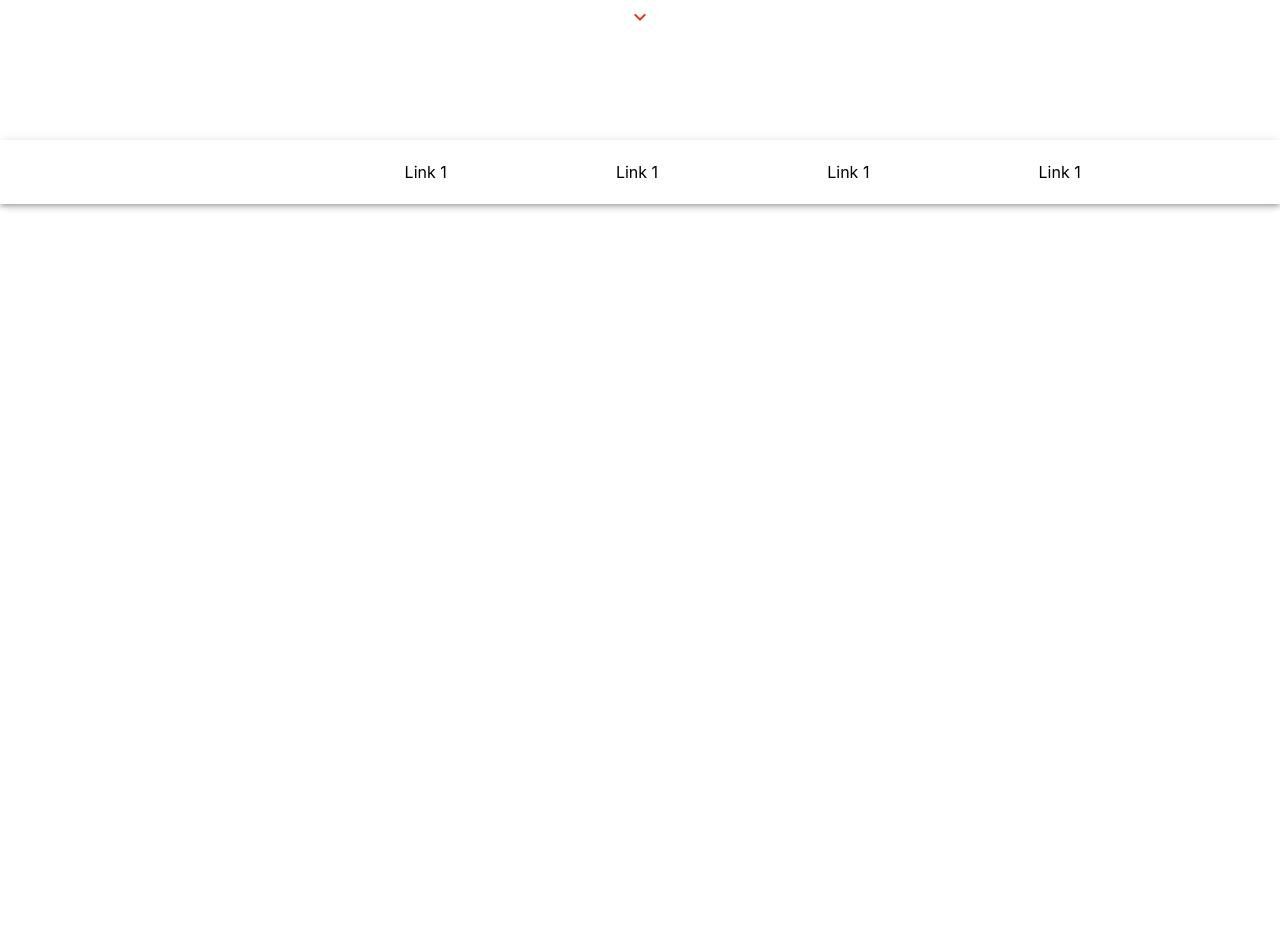
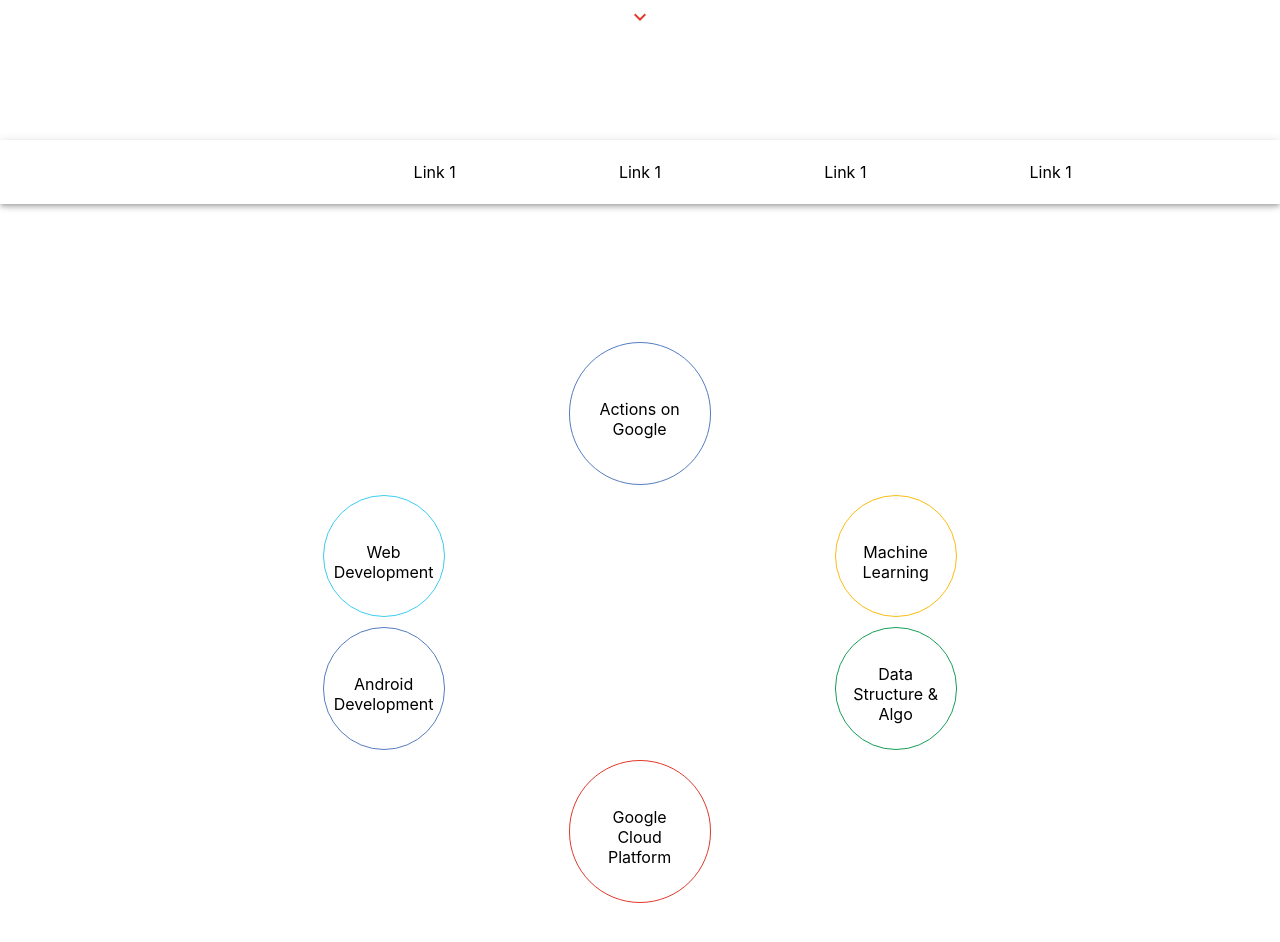
Before and after one commit to shubhamkakkar/dsc-mait-react-frontend, a React (Create React App) app: page / in a window 1280 px wide. Shown: the part 660-1602 px from the top of the page. Before the commit the page ends 870 px from the top, so only its background shows below. Built offline with nearby package versions, Linux system fonts and the light colour scheme.

Commit message:
technologies we will teach flip animation ready git add . now work on click animation as shown in react spring

```diff
--- /dev/null
+++ b/src/components/FlipTitle/FlipTitle.js
@@ -0,0 +1,40 @@
+import React, {useState} from "react";
+import {animated, useSpring} from "react-spring";
+
+
+export default function FlipTitle({title, borderColor, src}) {
+    const [flipped, set] = useState(false);
+    const {transform, opacity} = useSpring({
+        opacity: flipped ? 1 : 0,
+        transform: `rotateX(${flipped ? 180 : 0}deg)`,
+        config: {mass: 5, tension: 500, friction: 80}
+    });
+    return (
+        <div
+            style={{
+                border: "1px solid " + borderColor,
+                display: "flex",
+                justifyContent: "center",
+                alignItems: "center",
+            }}
+            onMouseEnter={() => set(state => true)} onMouseLeave={() => set(sate => false)}>
+            <animated.div style={{
+                position: "absolute",
+                willChange: "transform, opacity",
+                opacity: opacity.interpolate(op => 1 - op),
+                transform,
+            }}>
+                {title}
+            </animated.div>
+            <animated.div
+                style={{
+                    position: "absolute",
+                    willChange: "transform, opacity",
+                    opacity,
+                    transform: transform.interpolate(t => `${t} rotateX(180deg)`),
+                }}>
+                <img  {...{src}} alt={`${title} logo`} style={{objectFit: "cover"}} />
+            </animated.div>
+        </div>
+    )
+}
--- /dev/null
+++ b/src/components/Letter/Letter.tsx
@@ -0,0 +1,9 @@
+import React from "react";
+
+export default function Letter({letter, color}: { letter: string, color: string }) {
+    return (
+        <span style={{color}}>
+            {letter}
+        </span>
+    )
+};
--- a/src/container/LandingPage/LandingPage.tsx
+++ b/src/container/LandingPage/LandingPage.tsx
@@ -3,14 +3,8 @@
 import landingPage from "../../assets/images/landinpage.png"
 import classes from "./LandingPage.module.css"
 import BounceArrowAnimation from "../../components/BounceArrowAnimation/BounceArrowAnimation";
+import Letter from '../../components/Letter/Letter'
 
-function Letter({letter, color}: { letter: string, color: string }) {
-    return (
-        <span style={{color}}>
-            {letter}
-        </span>
-    )
-}
 
 export default function LandingPage() {
     return (
--- a/src/container/NavBar/NavBar.module.css
+++ b/src/container/NavBar/NavBar.module.css
@@ -16,7 +16,3 @@
     transform: translateZ(1);
 
 }
-
-.root {
-
-}
--- a/src/container/NavBar/NavBar.tsx
+++ b/src/container/NavBar/NavBar.tsx
@@ -13,7 +13,7 @@
 
 function NavigationOptions() {
     return (
-        <Grid container spacing={3}>
+        <Grid container>
             {
                 [
                     "Link 1",
--- /dev/null
+++ b/src/container/TechnologiesWeWillTeach/Technologies.module.css
@@ -0,0 +1,22 @@
+.hexagonNode{
+    text-align: center;
+    display: flex;
+    flex: 1;
+    justify-content: center;
+    align-items: center;
+}
+
+.hexagonNode div {
+    height: 100px;
+    width: 100px;
+    display: flex;
+    align-items: center;
+    border-radius: 50%;
+    padding: 2%;
+    margin-top: 10px;
+
+}
+
+.hexagonNode div:hover{
+    cursor: pointer;
+}
--- a/src/container/TechnologiesWeWillTeach/TechnologiesWeWillTeachar.tsx
+++ b/src/container/TechnologiesWeWillTeach/TechnologiesWeWillTeachar.tsx
@@ -1,8 +1,61 @@
 import React from "react";
+import Grid from "@material-ui/core/Grid"
+import css from "./Technologies.module.css"
+import FlipTitle from "../../components/FlipTitle/FlipTitle.js";
+// this file is made JS as a typescript error occurs
 
-const TechWeTeach: React.FC = () => {
-    return (
-        <div />
-    )
-};
-export default TechWeTeach
+const baseNodesArray = [
+    {
+        title: "Web Development",
+        color: "#3eccef",
+        src: "https://cdn4.iconfinder.com/data/icons/logos-3/600/React.js_logo-512.png"
+    },
+    {
+        title: "Machine Learning",
+        color: "#FBBC12",
+        src: "https://upload.wikimedia.org/wikipedia/commons/thumb/c/c3/Python-logo-notext.svg/1024px-Python-logo-notext.svg.png"
+    },
+    {
+        title: "Android Development",
+        color: "#557DBF",
+        src: "https://www.logospng.com/images/55/javacom-userlogosorg-55700.png"
+    },
+    {
+        title: "Data Structure & Algo",
+        color: "#189E59",
+        src: "https://www.logospng.com/images/55/javacom-userlogosorg-55700.png"
+    }
+];
+
+
+const TechWeTeach: React.FC = () => (
+    <Grid container
+          style={{
+              padding: "10%",
+              justifyContent: "center",
+              alignItems: "center",
+          }}
+    >
+        <Grid item className={css.hexagonNode} xs={12}>
+            <FlipTitle {...{
+                title: "Actions on Google", borderColor: "#557DBF",
+                src: "https://developers.google.com/actions/assistant.png"
+            }} />
+        </Grid>
+        {
+            baseNodesArray.map(({title, color: borderColor, src}, index) => (
+                <Grid item className={css.hexagonNode} xs={6} key={index}>
+                    <FlipTitle {...{title, borderColor, src}} />
+                </Grid>
+            ))
+        }
+        <Grid item className={css.hexagonNode} xs={12}>
+            <FlipTitle {...{
+                title: "Google Cloud Platform",
+                borderColor: "#E1382B",
+                src: "https://cloud.google.com/_static/images/cloud/icons/favicons/onecloud/super_cloud.png"
+            }} />
+        </Grid>
+    </Grid>
+)
+export default TechWeTeach;
```
